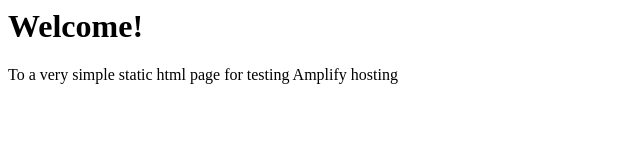
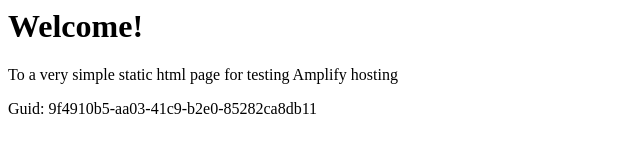
Before and after one commit to aws-aemilia-pdx/Github-PR-Commit-Integration-Test-DoNotTouch-Gith-OKSLNVO2-v1-prod-us-west-2, a website: page src/index.html in a window 1280 px wide. Shown: the whole page, without its empty margins (0-640 px from the left). Drawn offline with Linux system fonts and the light colour scheme.

Commit message:
commit from integ tests

```diff
--- a/src/index.html
+++ b/src/index.html
@@ -1,3 +1,5 @@
+
+
 <html lang="en">
 
 <head>
@@ -10,6 +12,6 @@
 <body>
     <h1>Welcome!</h1>
     <p>To a very simple static html page for testing Amplify hosting</p>
-</body>
+    <p>Guid: 9f4910b5-aa03-41c9-b2e0-85282ca8db11</p></body>
 
 </html>
```
